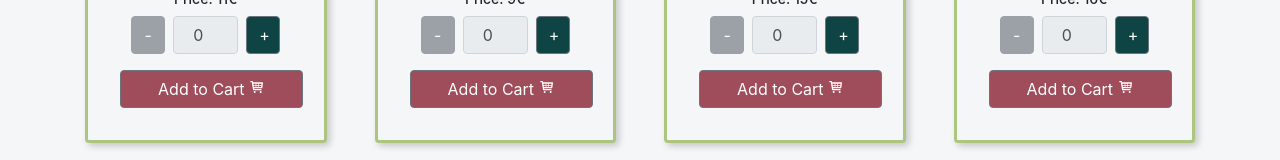
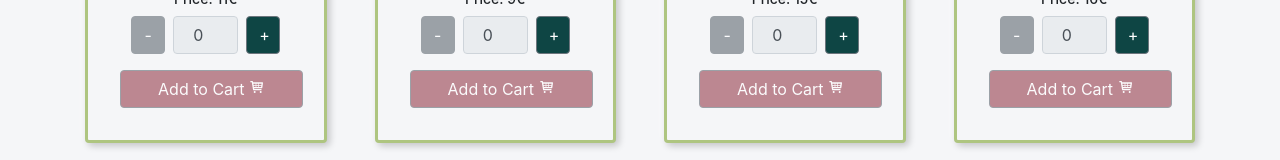
Before and after one commit to belccarvalho/Plant-Store, a React (Create React App) app: page /shop in a window 1280 px wide. Shown: the part 530-690 px from the top of the page. Built offline with nearby package versions, Linux system fonts and the light colour scheme.

Commit message:
button disable

```diff
--- a/src/components/products/Product.jsx
+++ b/src/components/products/Product.jsx
@@ -90,6 +90,7 @@ export default function Product(props) {
           </div>
           <Button
             className='col-2 addCart'
+            disabled={qty > 0 ? false : true}
             onClick={() => {
               dispatch(
                 add(
```
Also changed, not shown: 1 other file (tests, documents, lock files or other folders).
